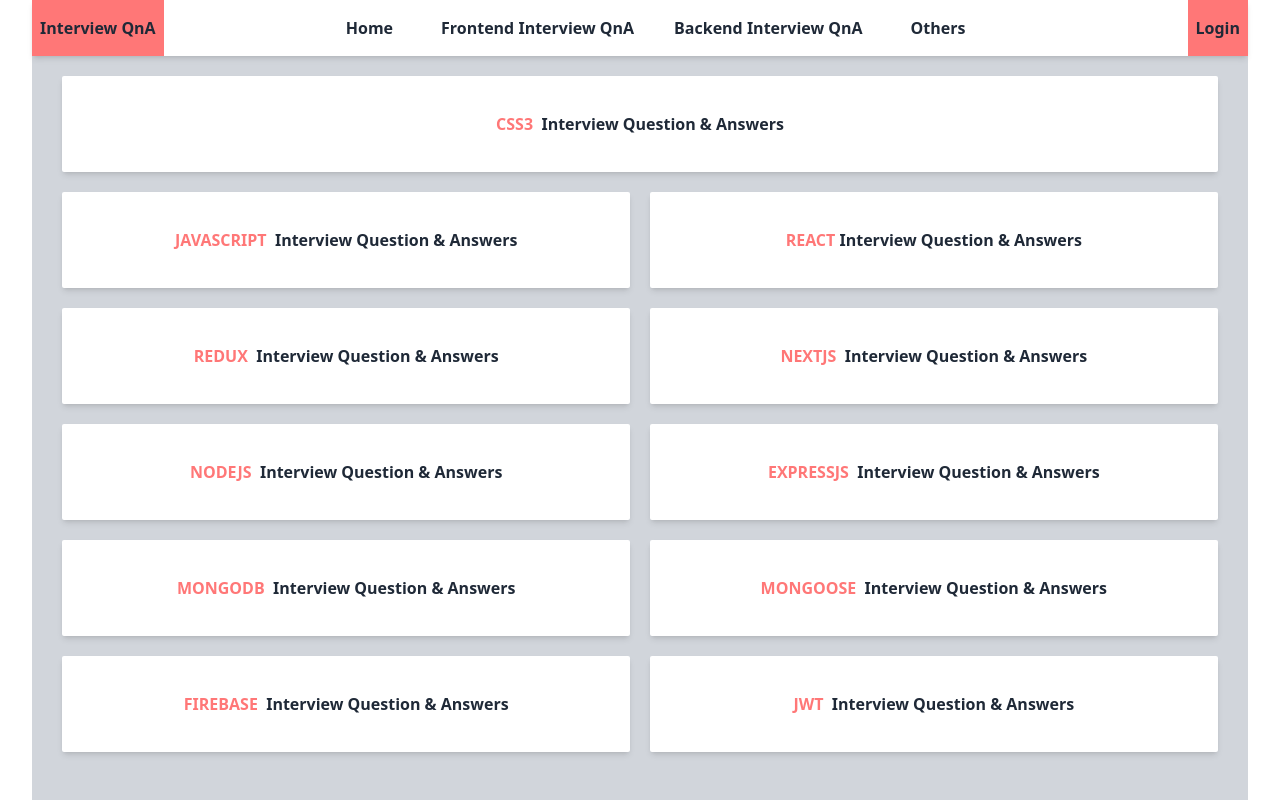
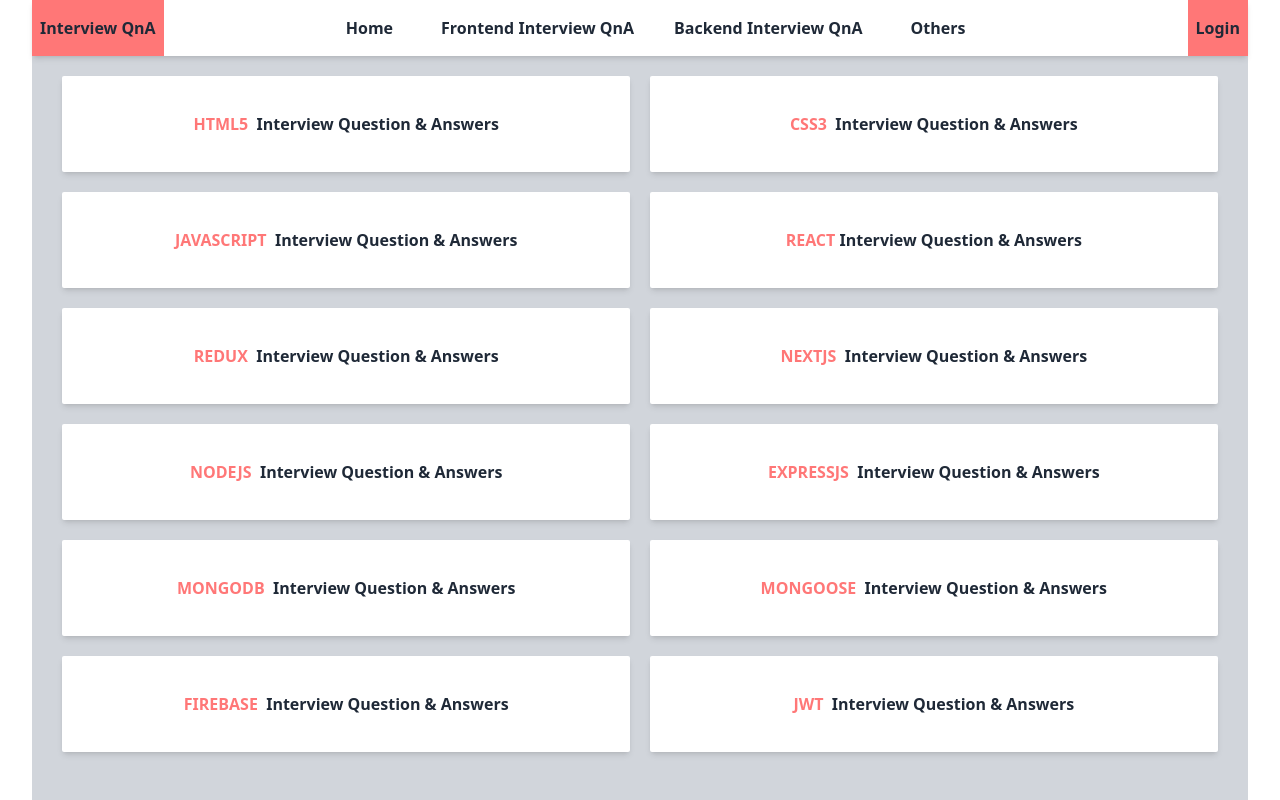
Before and after one commit to sojibjubayer/mern-interview-qna, a Next.js app: page / in a window 1280 px wide. Shown: the top 800 px of the page. Built offline with nearby package versions, Linux system fonts and the light colour scheme.

Commit message:
loading checked

```diff
--- a/src/app/(frontend)/javascriptqna/page.js
+++ b/src/app/(frontend)/javascriptqna/page.js
@@ -13,7 +13,7 @@
 
   return (
     <div className=" flex flex-col gap-4 p-2 ">
-      {/* <div className="bg-white p-2 text-center md:w-[30%] mx-auto font-semibold flex flex-col items-center justify-center rounded-lg">
+      <div className="bg-white p-2 text-center md:w-[30%] mx-auto font-semibold flex flex-col items-center justify-center rounded-lg">
         <img
           src="https://img.shields.io/badge/javascript-%23323330.svg?style=for-the-badge&logo=javascript&logoColor=%23F7DF1E"
           alt="JAVACRIPT Badge"
@@ -44,8 +44,8 @@
               </div>
             </div>
           ))
-      )} */}
-      ok
+      )}
+
     </div>
   );
 };
--- a/src/pages/Homepage.jsx
+++ b/src/pages/Homepage.jsx
@@ -5,12 +5,12 @@
   return (
     <div className=" space-y-5 mt-5 w-[95%] mx-auto min-h-screen">
       <div className="flex flex-col md:flex-row gap-5">
-        {/* <Link
+        <Link
           className="bg-white rounded-sm   shadow-md md:h-20 lg:h-24 h-14 text-sm md:text-base flex items-center justify-center w-full  font-semibold"
-          href="./html5qna"
-        > */}
-          {/* <span className="text-[#FF7777]">HTML5</span>&nbsp; Interview Question & Answers
-        </Link> */}
+          href="/html5qna"
+        >
+          <span className="text-[#FF7777]">HTML5</span>&nbsp; Interview Question & Answers
+        </Link>
         <Link
           className="bg-white rounded-sm  shadow-md md:h-20 lg:h-24 h-14 text-sm md:text-base flex items-center justify-center w-full font-semibold"
           href="/css3qna"
```
